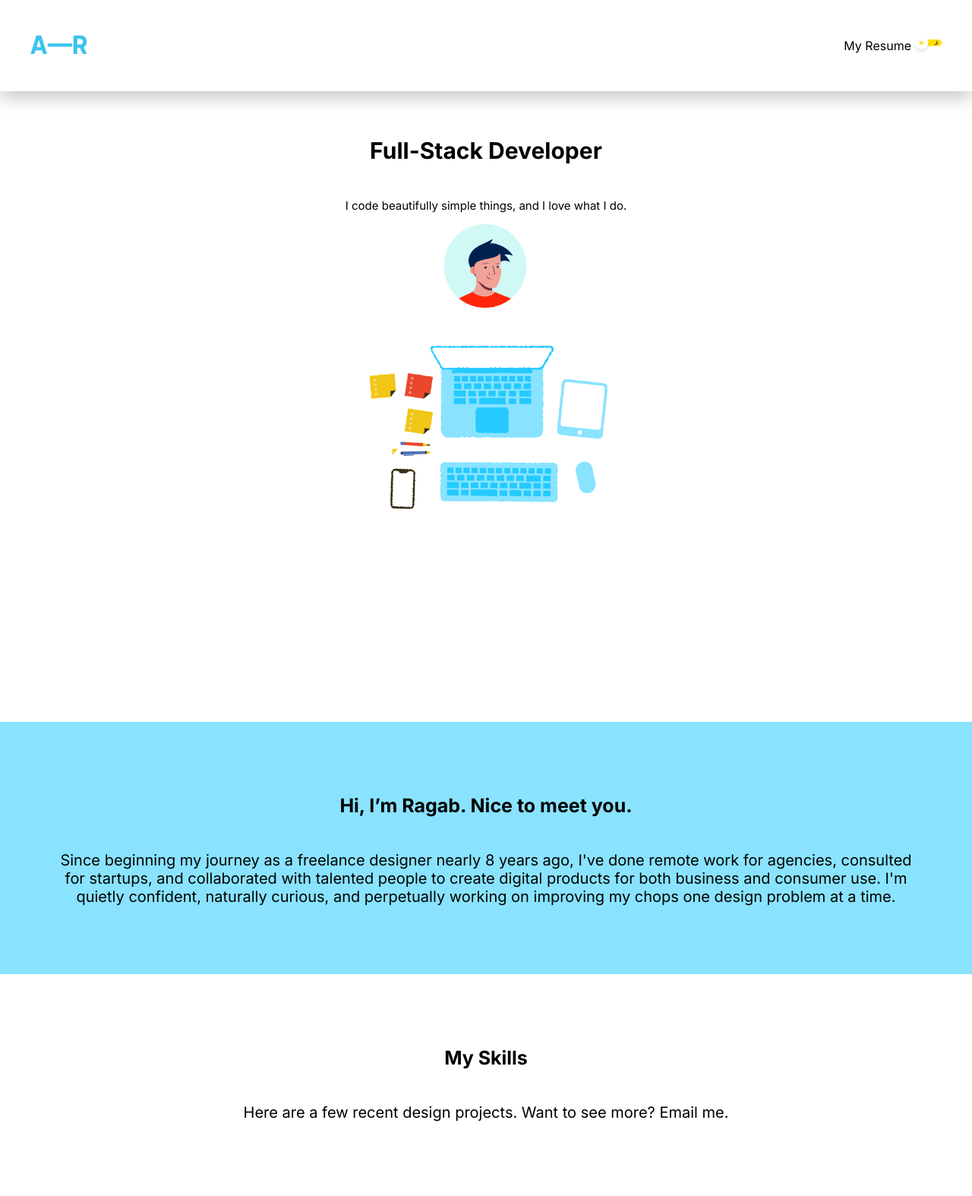
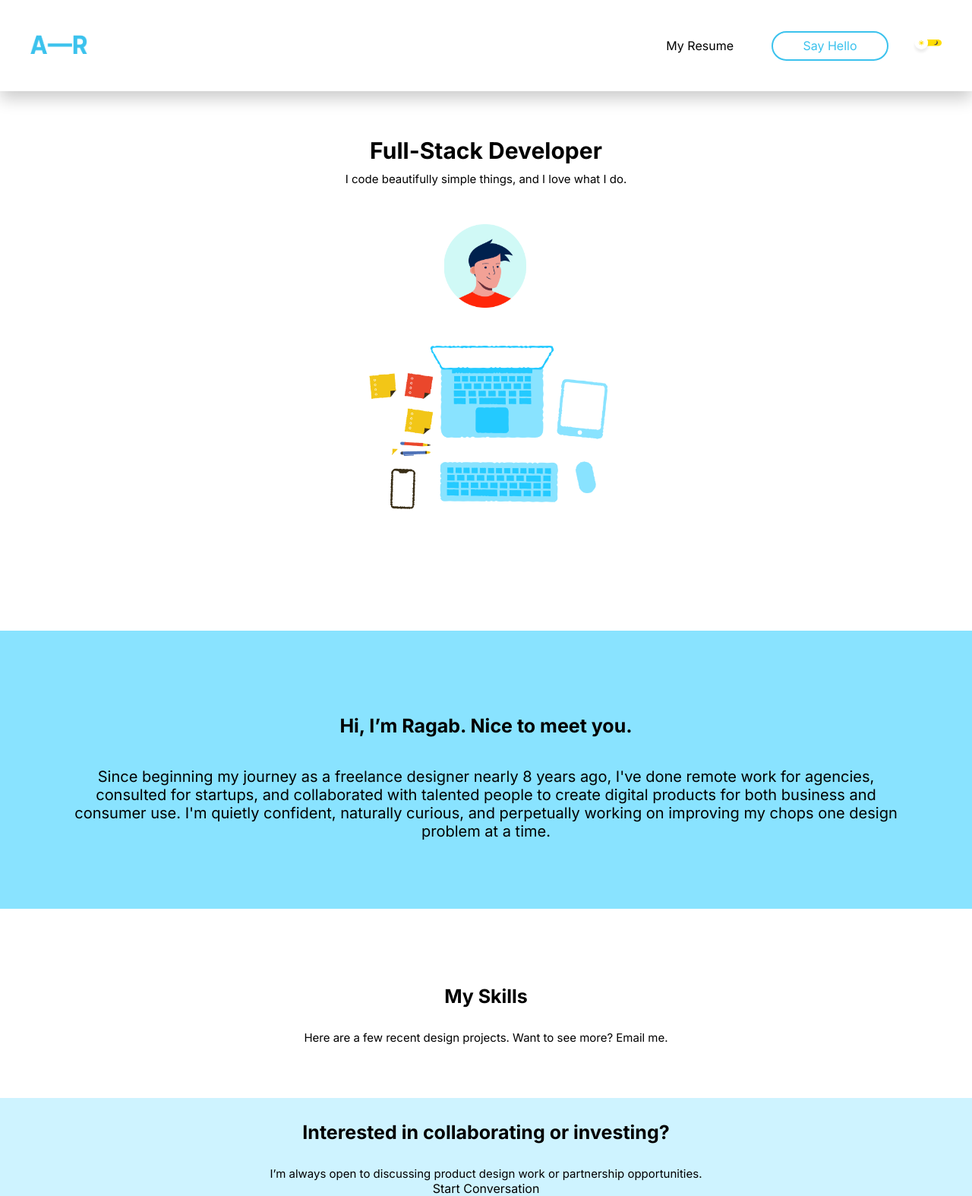
Before and after one commit to ahmedragab96/myPortfolio, a React (Create React App) app: page / in a window 1280 px wide. Shown: the whole page at 76% size. Built offline with nearby package versions, Linux system fonts and the light colour scheme.

Commit message:
add image slider component

```diff
--- a/package.json
+++ b/package.json
@@ -20,6 +20,7 @@
     "lodash.flowright": "3.5.0",
     "lodash.merge": "^4.6.2",
     "react": "16.12.0",
+    "react-alice-carousel": "^1.18.0",
     "react-awesome-slider": "^4.1.0",
     "react-aws-s3": "1.3.0",
     "react-dom": "16.12.0",
--- a/src/App.css
+++ b/src/App.css
@@ -1,38 +1,5 @@
-.App {
-  text-align: center;
+* {
+  margin: 0;
+  padding: 0;
+  font-family: 'Inter';
 }
-
-.App-logo {
-  height: 40vmin;
-  pointer-events: none;
-}
-
-@media (prefers-reduced-motion: no-preference) {
-  .App-logo {
-    animation: App-logo-spin infinite 20s linear;
-  }
-}
-
-.App-header {
-  background-color: #282c34;
-  min-height: 100vh;
-  display: flex;
-  flex-direction: column;
-  align-items: center;
-  justify-content: center;
-  font-size: calc(10px + 2vmin);
-  color: white;
-}
-
-.App-link {
-  color: #61dafb;
-}
-
-@keyframes App-logo-spin {
-  from {
-    transform: rotate(0deg);
-  }
-  to {
-    transform: rotate(360deg);
-  }
-}
--- /dev/null
+++ b/src/components/imageSlider/index.tsx
@@ -0,0 +1,66 @@
+import React from 'react'
+import AliceCarousel from 'react-alice-carousel'
+import 'react-alice-carousel/lib/alice-carousel.css'
+import { images } from '../../assets'
+
+class Gallery extends React.Component {
+  state = {
+    currentIndex: 0,
+    itemsInSlide: 1,
+    responsive: { 0: { items: 3 } },
+    galleryItems: this.galleryItems(),
+  }
+
+  galleryItems() {
+    return Array(7)
+      .fill(7, 0, 7)
+      .map((item: any, i: any) => <img alt='img' src={images.darkLogo} style={{ margin: 20, width: 20, height: 20}}/>)
+  }
+
+  slidePrevPage = () => {
+    const currentIndex = this.state.currentIndex - this.state.itemsInSlide
+    this.setState({ currentIndex })
+  }
+
+  slideNextPage = () => {
+    const {
+      itemsInSlide,
+      galleryItems: { length },
+    } = this.state
+    let currentIndex = this.state.currentIndex + itemsInSlide
+    if (currentIndex > length) currentIndex = length
+
+    this.setState({ currentIndex })
+  }
+
+  handleOnSlideChange = (event: any) => {
+    const { itemsInSlide, item } = event
+    this.setState({ itemsInSlide, currentIndex: item })
+  }
+
+  render() {
+    const { currentIndex, galleryItems, responsive } = this.state
+
+    return (
+      <div>
+        <AliceCarousel
+          items={galleryItems}
+          slideToIndex={currentIndex}
+          responsive={responsive}
+          onInitialized={this.handleOnSlideChange}
+          onSlideChanged={this.handleOnSlideChange}
+          onResized={this.handleOnSlideChange}
+          dotsDisabled={true}
+          stagePadding={{
+            paddingLeft: 20,
+            paddingRight: 20
+          }}
+        />
+        <button onClick={this.slidePrevPage}>Prev Page</button>
+        <button onClick={this.slideNextPage}>Next Page</button>
+      </div>
+    )
+  }
+}
+
+export default Gallery;
--- a/src/components/layout/index.tsx
+++ b/src/components/layout/index.tsx
@@ -16,7 +16,7 @@ const Layout = () => {
       <NavBar/>
       <div
        style={{
-         backgroundColor: theme.palette.common.black
+         backgroundColor: theme.palette.common.black,
        }}
       >
       <Switch>
--- a/src/components/navbar/index.tsx
+++ b/src/components/navbar/index.tsx
@@ -37,6 +37,20 @@ const NavBar = () => {
         >
           My Resume
         </p>
+        <div
+          className={styles.helloButton}
+          style={{
+            borderColor: theme.palette.secondary.contrast
+          }}
+        >
+          <p
+            style={{
+              color: theme.palette.secondary.contrast
+            }}
+          >
+            Say Hello
+          </p>
+        </div>
         <img
           src={ theme === lightTheme ? images.lightToggler : images.darkToggler}
           alt={'logo'}
--- a/src/components/navbar/styles.module.scss
+++ b/src/components/navbar/styles.module.scss
@@ -26,7 +26,7 @@
 }
 
 .resumeText {
-  font-family: 'Inter';
+
   font-weight: 400;
   font-size: 16px;
 }
@@ -39,3 +39,18 @@
 .toggler:hover {
   cursor: pointer;
 }
+
+.helloButton {
+  width: 150px;
+  border-radius: 35px;
+  height: 35px;
+  border: 2px  solid;
+  margin: 0 30px 0 50px;
+  justify-content: center;
+  display: flex;
+  align-items: center;
+}
+
+.helloButton:hover {
+  cursor: pointer;
+}
--- a/src/screens/HomeScreen/index.tsx
+++ b/src/screens/HomeScreen/index.tsx
@@ -2,6 +2,7 @@ import React, { useContext } from 'react';
 import { ThemeContext } from '../../theme/themeContext';
 import styles from './styles.module.scss';
 import { images } from '../../assets';
+import Gallery from '../../components/imageSlider';
 
 const HomeScreen = () => {
   const {
@@ -86,6 +87,39 @@ const HomeScreen = () => {
         >
           Here are a few recent design projects. Want to see more? Email me.
         </p>
+        {/* <Gallery/> */}
+      </div>
+      <div
+        className={styles.collaborateSction}
+        style={{
+          backgroundColor: theme.palette.surface.value
+        }}
+      >
+      <p
+          className={styles.collaborateHeader}
+          style={{
+            color: theme.palette.primary.value
+          }}
+        >
+            Interested in collaborating or investing?
+        </p>
+        <p
+          className={styles.collaborateDesc}
+          style={{
+            color: theme.palette.primary.value
+          }}
+        >
+            I’m always open to discussing product design work or partnership opportunities.
+        </p>
+        <div
+          className={styles.collaborateAction}
+        >
+          <p
+            className={styles.actionText}
+          >
+            Start Conversation
+          </p>
+        </div>
       </div>
     </div>
   );
--- a/src/screens/HomeScreen/styles.module.scss
+++ b/src/screens/HomeScreen/styles.module.scss
@@ -11,19 +11,19 @@
   display: flex;
   flex-direction: column;
   align-items: center;
-  height: 100vh;
+  height: 85vh;
 }
 
 
 .jobHeader {
-  font-family: 'Inter';
+  margin-top: 30px;
   font-weight: 700;
   font-size: 30px;
   text-align: center;
 }
 
 .jobdesc {
-  font-family: 'Inter';
+  margin-top: 10px;
   font-weight: 400;
   font-size: 15px;
   text-align: center;
@@ -32,7 +32,7 @@
 .profileImg {
   width: 110px;
   height: 110px;
-  margin-bottom: 50px;
+  margin: 50px;
 }
 
 .technologyImage {
@@ -49,14 +49,14 @@
 }
 
 .nameText {
-  font-family: 'Inter';
+  margin: 40px;
   font-weight: 700;
   font-size: 25px;
   text-align: center;
 }
 
 .introText {
-  font-family: 'Inter';
+  margin: 0 20px 20px 20px;
   font-weight: 400;
   font-size: 20px;
   text-align: center;
@@ -70,15 +70,43 @@
 }
 
 .skillsHeader {
-  font-family: 'Inter';
+  margin: 30px;
   font-weight: 700;
   font-size: 25px;
   text-align: center;
 }
 
 .skillsDesc {
-  font-family: 'Inter';
+
   font-weight: 400;
-  font-size: 20px;
+  font-size: 15px;
   text-align: center;
 }
+
+.collaborateSction {
+  display: flex;
+  flex-direction: column;
+  align-items: center;
+  width: 100%;
+}
+
+.collaborateHeader {
+  margin: 30px;
+  font-weight: 700;
+  font-size: 25px;
+  text-align: center;
+}
+
+.collaborateDesc {
+  font-weight: 400;
+  font-size: 15px;
+  text-align: center;
+}
+
+.collaborateAction {
+
+}
+
+.actionText {
+
+}
--- a/src/theme/themes/light.ts
+++ b/src/theme/themes/light.ts
@@ -11,8 +11,8 @@ export const lightTheme = new Theme({
           disabledContrast: '#141414',
       },
       secondary: {
-          value: '#141414',
-          contrast: 'white',
+          value: '#3BC2ED',
+          contrast: '#3BC2ED',
           disabledValue: '#141414',
           disabledContrast: '#ACACAC',
       },
```
Also changed, not shown: 1 other file (tests, documents, lock files or other folders).
